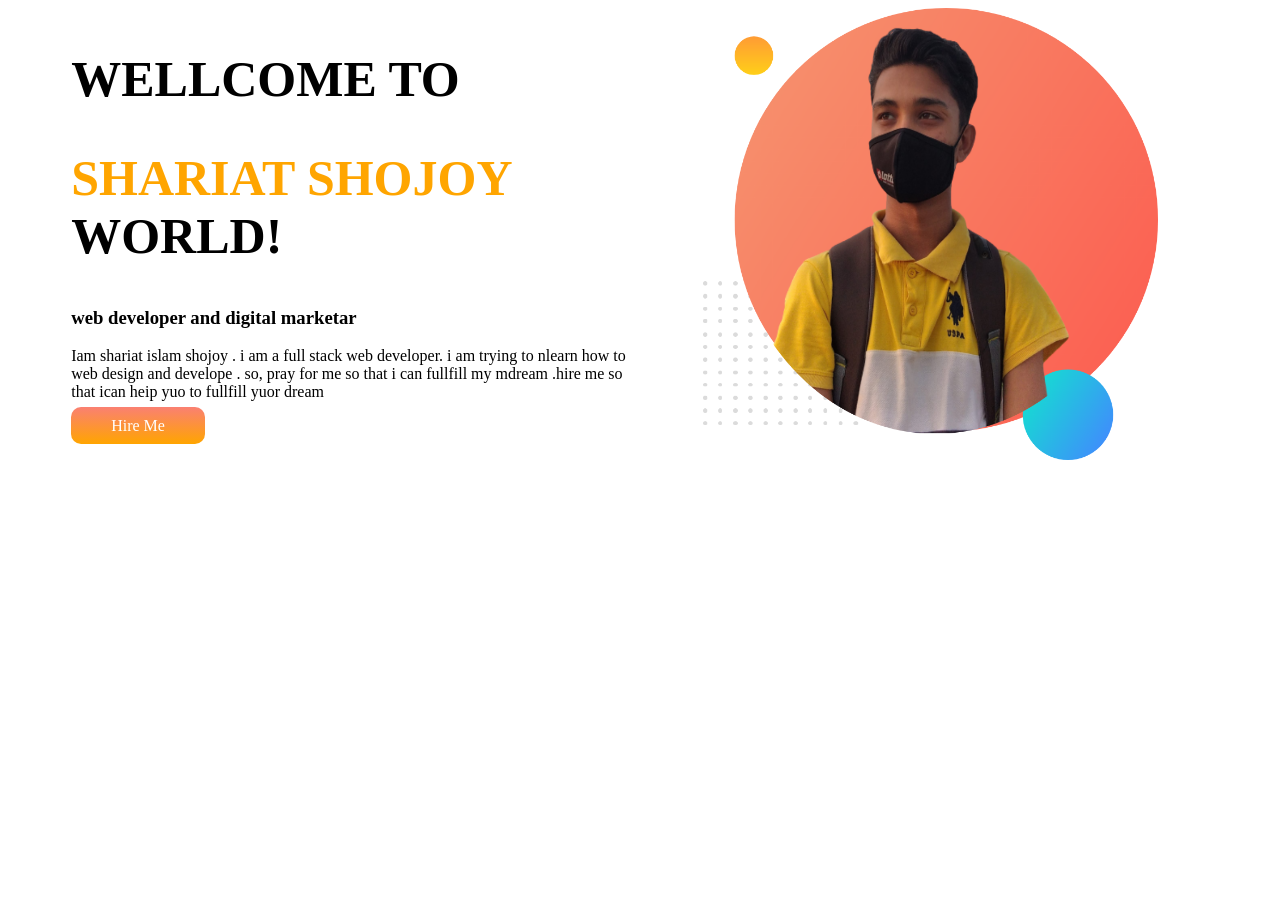
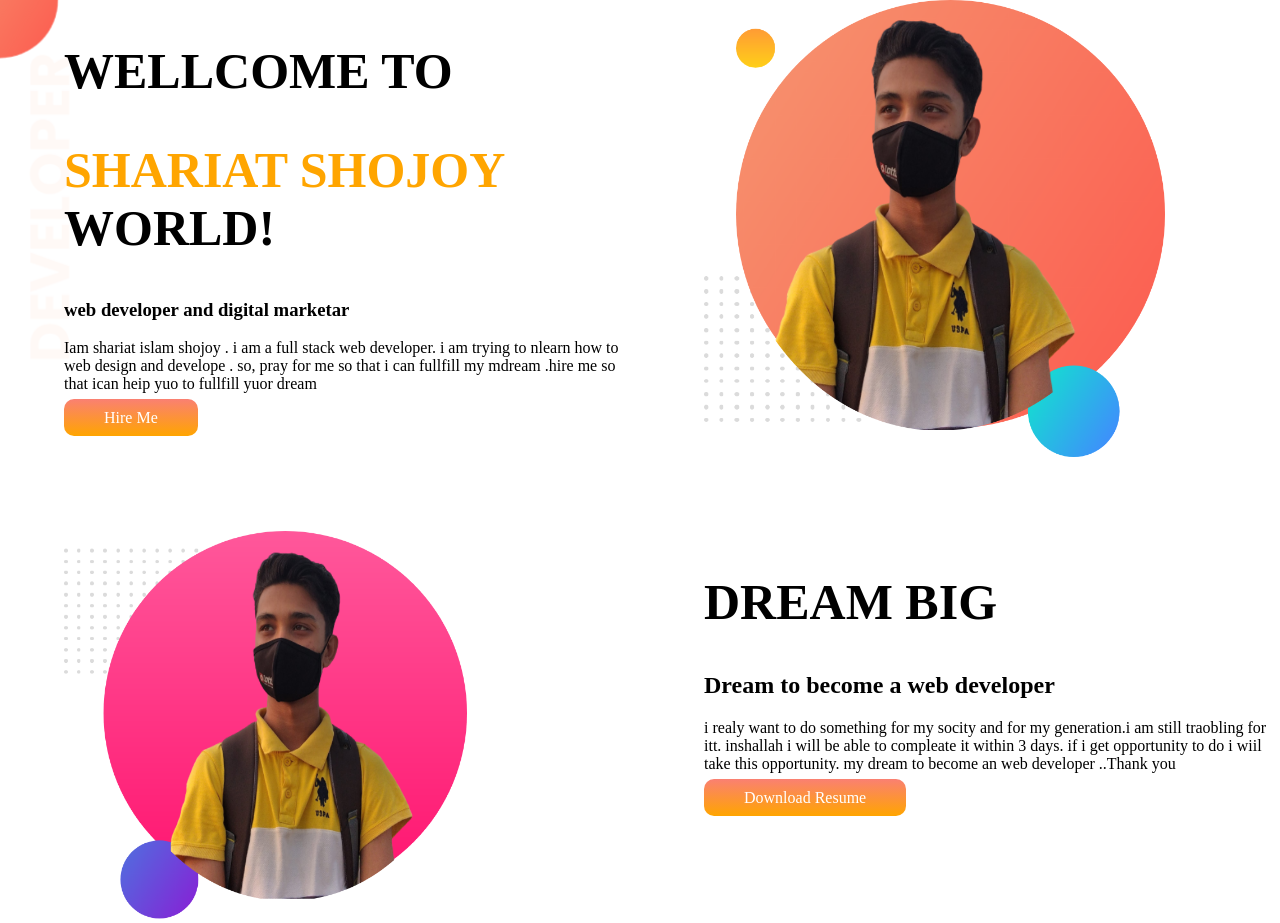
Before and after one commit to shariat-shojoy/personal-websiote, a plain HTML site: page index.html in a window 1280 px wide. Before the commit the page ends 800 px from the top, so only its background shows below. Drawn offline with Linux system fonts and the light colour scheme; a web font is replaced by a local one.

Commit message:
added resume

```diff
--- a/index.html
+++ b/index.html
@@ -12,7 +12,7 @@
 
 </head>
 <body>
-    <section>
+    <section class="me">
         <div class="font-size">
             <h1 >WELLCOME TO </h1>
             <h1><span class="orange">SHARIAT SHOJOY</span> WORLD!</h1>
@@ -24,6 +24,17 @@
         <div class="font-size" >
             <img src="my-bg.png" alt="">
         </div>
+    </section >
+    <section class="margin">
+        <div class="dream">
+            <img src="my-bg2.png" alt="">
+        </div>
+        <div class="dream">
+            <h1>DREAM BIG</h1>
+            <h2>Dream to become a web developer</h2>
+            <p>i realy want to do something for my socity and for my generation.i am still traobling for itt. inshallah i will be able to compleate it within 3 days. if i get opportunity to do i wiil take this opportunity. my dream to become an web developer ..Thank you</p>
+            <a class="button" target="_blank" href="https://github.com/shariat-shojoy/personal-websiote.git">Download Resume</a>
+        </div>
     </section>
 </body>
 </html>
--- a/style.css
+++ b/style.css
@@ -1,11 +1,16 @@
 body{
     font-family: 'Bona Nova', serif;
+    margin: 0px;
 }
 .orange{
     color: orange;
 }
-section{
+.me{
     display: flex;
+    background-image: url(top-banner.png);
+    background-repeat: no-repeat;
+
+
 }
 h1{
     font-size: 50px;
@@ -24,3 +29,14 @@ h1{
     padding: 10px 40px;
     border-radius: 10px
 }
+.margin{
+    margin-top: 70px;
+    display: flex;
+}
+.dream{
+    width: 50%;
+    padding-left: 5%;
+}
+.dream img{
+    width: 70%;
+}
```
